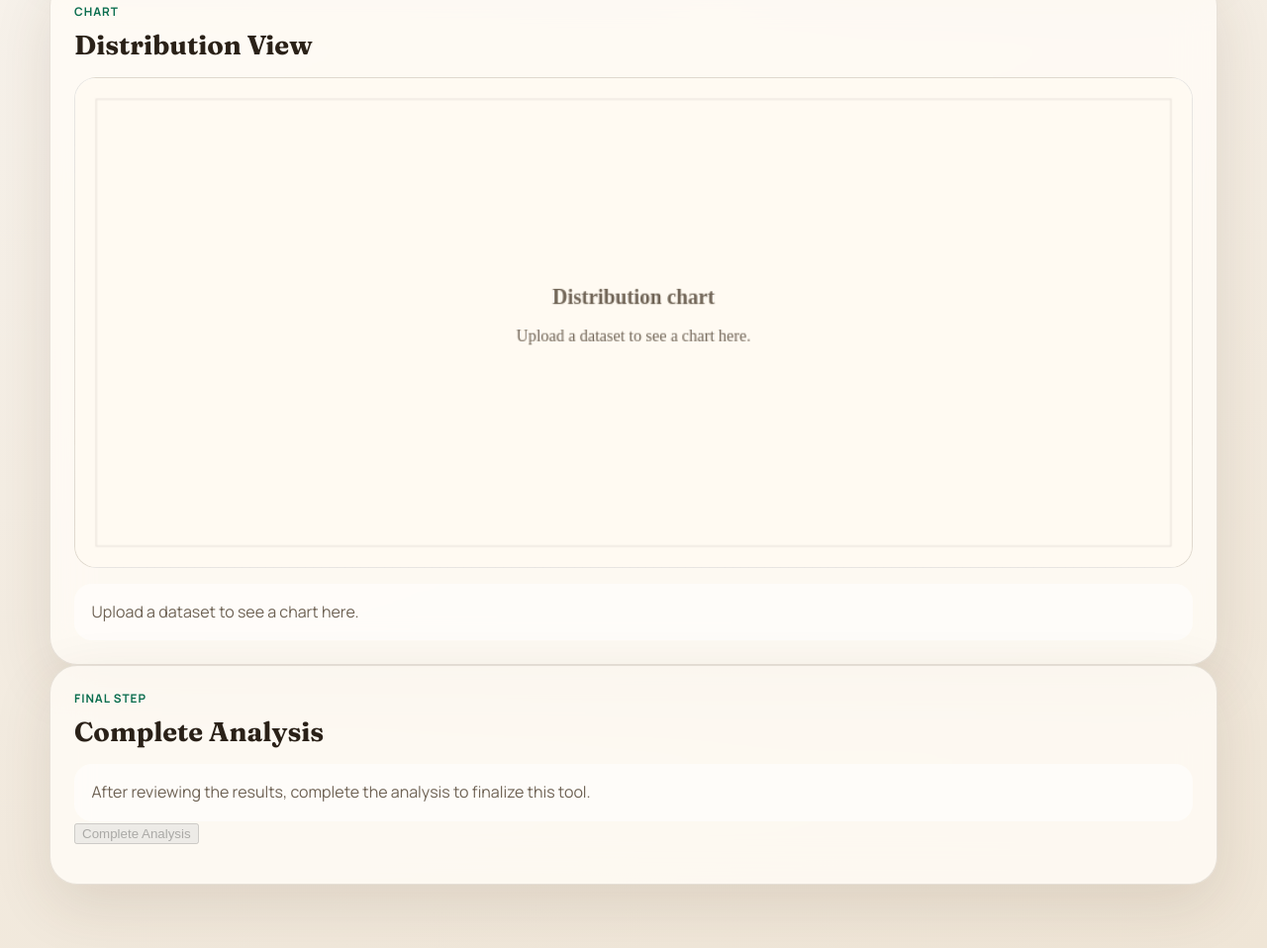
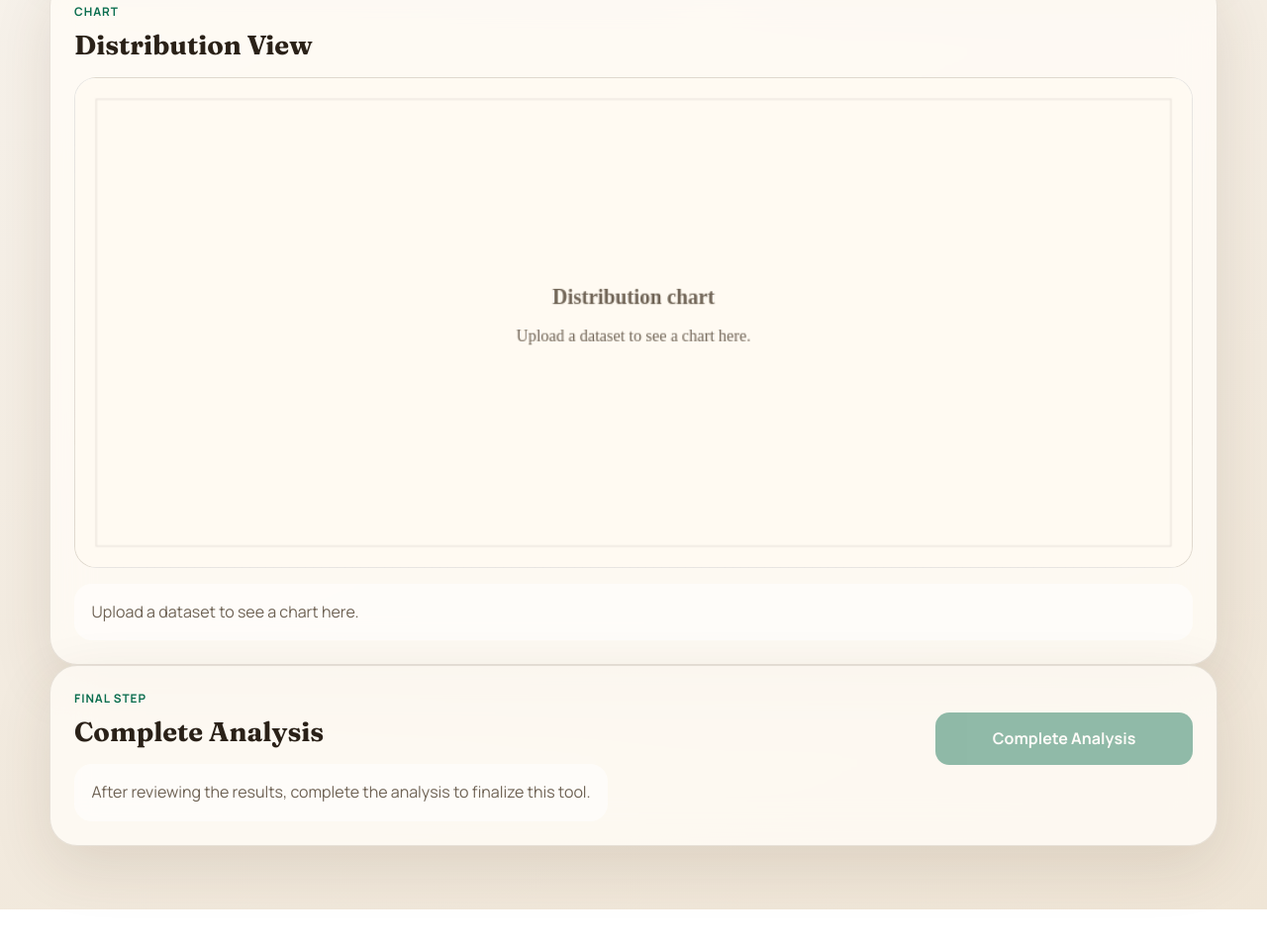
Before and after one commit to JRW0116/Descriptive-Statistics, a plain HTML site: page index.html in a window 1280 px wide. Shown: the part 1436-2394 px from the top of the page at 99% size. After the commit the page ends 2355 px from the top, so only its background shows below. Drawn offline with Linux system fonts and the light colour scheme.

Commit message:
Style descriptive statistics completion step

```diff
--- a/styles.css
+++ b/styles.css
@@ -336,3 +336,11 @@ tbody tr:hover {
     font-size: 2.55rem;
   }
 }
+
+.completion-panel { display:flex; align-items:center; justify-content:space-between; gap:2rem; }
+.completion-actions { min-width:min(100%, 260px); text-align:center; }
+.complete-button { width:100%; border:0; border-radius:14px; padding:.95rem 1.25rem; background:#0b6e4f; color:#fff; font:700 1rem Manrope,sans-serif; cursor:pointer; }
+.complete-button:hover:not(:disabled) { background:#08583f; }
+.complete-button:disabled { cursor:not-allowed; opacity:.45; }
+.completion-status { min-height:1.4em; margin:.75rem 0 0; color:var(--muted); font-weight:600; }
+@media (max-width:640px) { .completion-panel { align-items:stretch; flex-direction:column; } .completion-actions { width:100%; } }
```
